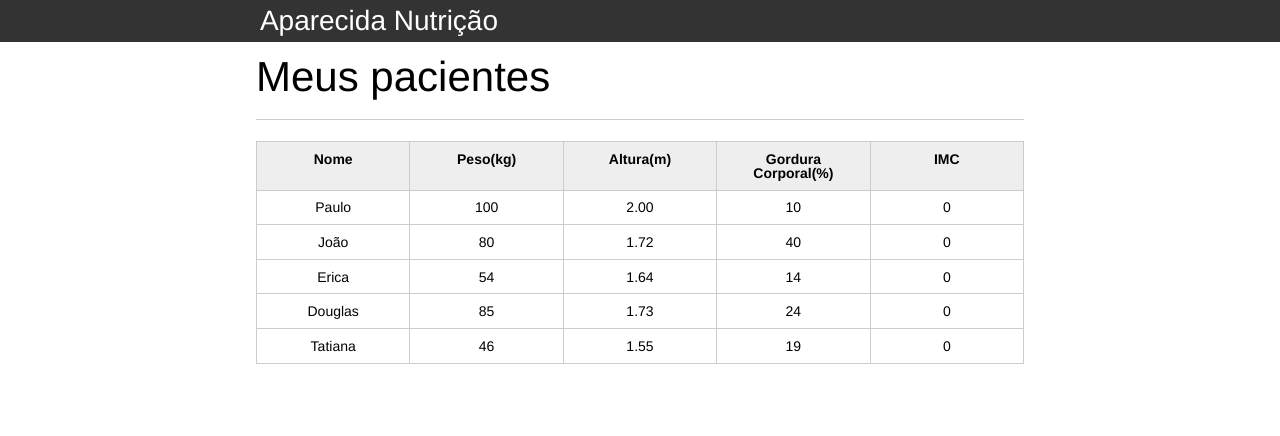
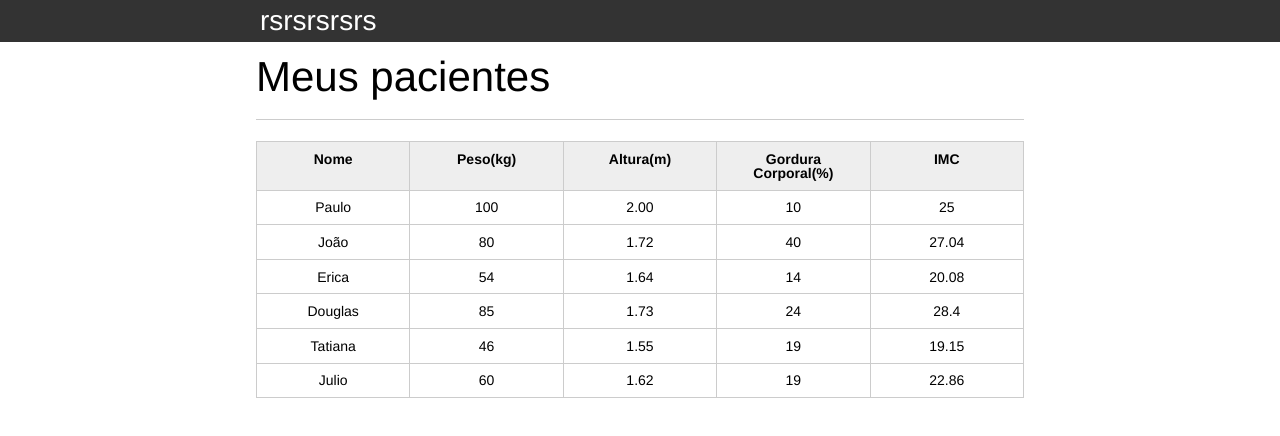
Before and after one commit to julinhodoceu/curso-javascript-alura, a plain HTML site: page index.html in a window 1280 px wide. Drawn offline with Linux system fonts and the light colour scheme.

Commit message:
atualização array

```diff
--- a/index.html
+++ b/index.html
@@ -1,5 +1,6 @@
 <!DOCTYPE html>
 <html lang="pt-br">
+
 <head>
 	<meta charset="UTF-8">
 	<title>Aparecida Nutrição</title>
@@ -8,11 +9,11 @@
 	<link rel="stylesheet" type="text/css" href="css/index.css">
 
 </head>
+
 <body>
-
 	<header>
 		<div class="container">
-				<h1>Aparecida Nutrição</h1>
+			<h1 class="titulo">Aparecida Nutrição</h1>
 		</div>
 	</header>
 	<main>
@@ -29,7 +30,7 @@
 					</tr>
 				</thead>
 				<tbody id="tabela-pacientes">
-						<tr class="paciente" >
+					<tr class="paciente">
 						<td class="info-nome">Paulo</td>
 						<td class="info-peso">100</td>
 						<td class="info-altura">2.00</td>
@@ -37,7 +38,7 @@
 						<td class="info-imc">0</td>
 					</tr>
 
-						<tr class="paciente" >
+					<tr class="paciente">
 						<td class="info-nome">João</td>
 						<td class="info-peso">80</td>
 						<td class="info-altura">1.72</td>
@@ -45,7 +46,7 @@
 						<td class="info-imc">0</td>
 					</tr>
 
-						<tr class="paciente" >
+					<tr class="paciente">
 						<td class="info-nome">Erica</td>
 						<td class="info-peso">54</td>
 						<td class="info-altura">1.64</td>
@@ -60,10 +61,17 @@
 						<td class="info-gordura">24</td>
 						<td class="info-imc">0</td>
 					</tr>
-						<tr class="paciente" >
+					<tr class="paciente">
 						<td class="info-nome">Tatiana</td>
 						<td class="info-peso">46</td>
 						<td class="info-altura">1.55</td>
+						<td class="info-gordura">19</td>
+						<td class="info-imc">0</td>
+					</tr>
+					<tr class="paciente">
+						<td class="info-nome">Julio</td>
+						<td class="info-peso">60</td>
+						<td class="info-altura">1.62</td>
 						<td class="info-gordura">19</td>
 						<td class="info-imc">0</td>
 					</tr>
@@ -73,5 +81,7 @@
 		</section>
 	</main>
 
+	<script src="javascript.js"></script>
 </body>
+
 </html>
--- /dev/null
+++ b/javascript.js
@@ -0,0 +1,35 @@
+var titulo = document.querySelector('.titulo');
+titulo.textContent = 'rsrsrsrsrs';
+
+var pacientes = document.querySelectorAll('.paciente');
+console.log(pacientes)
+
+for (var contador = 0; contador < pacientes.length; contador++) {
+
+    var peso = pacientes[contador].querySelector('.info-peso').textContent;
+    var altura = pacientes[contador].querySelector('.info-altura').textContent;
+    var imc = peso / (altura * altura);
+    var pesoEhValido = true;
+    var alturaEhValida = true;
+    var imcinfo = pacientes[contador].querySelector('.info-imc');
+
+
+    if (peso < 0 || peso > 600) {
+        pesoEhValido = false
+        imcinfo.textContent = 'Peso inválido'
+    }
+
+    if (altura < 0 || altura > 3) {
+        alturaEhValida = false
+        imcinfo.textContent = 'Altura inválida'
+    }
+
+    if (pesoEhValido == false && alturaEhValida == false) {
+        imcinfo.textContent = 'Peso e Altura inválidos'
+    }
+
+    if (pesoEhValido && alturaEhValida) {
+        imcinfo.textContent = Number(imc.toFixed(2))
+    }
+
+}
```
Lines whose indentation alone changed are shown as unchanged.
